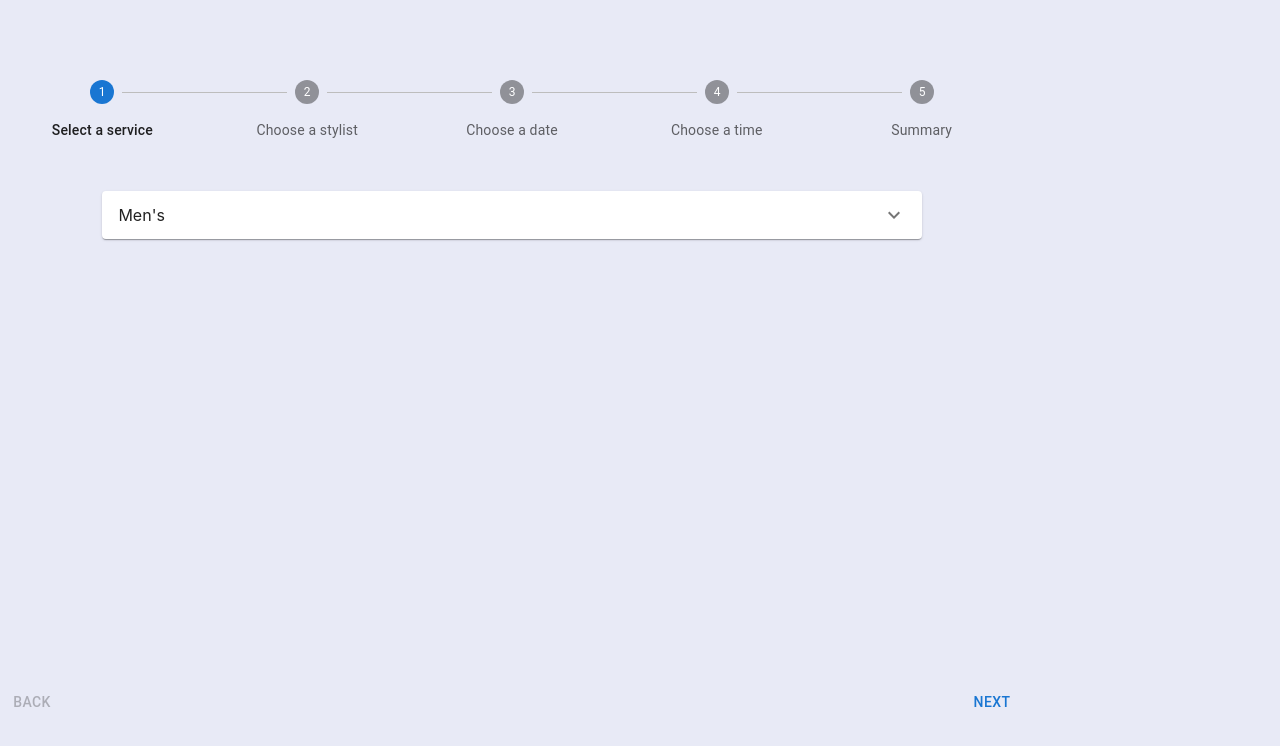
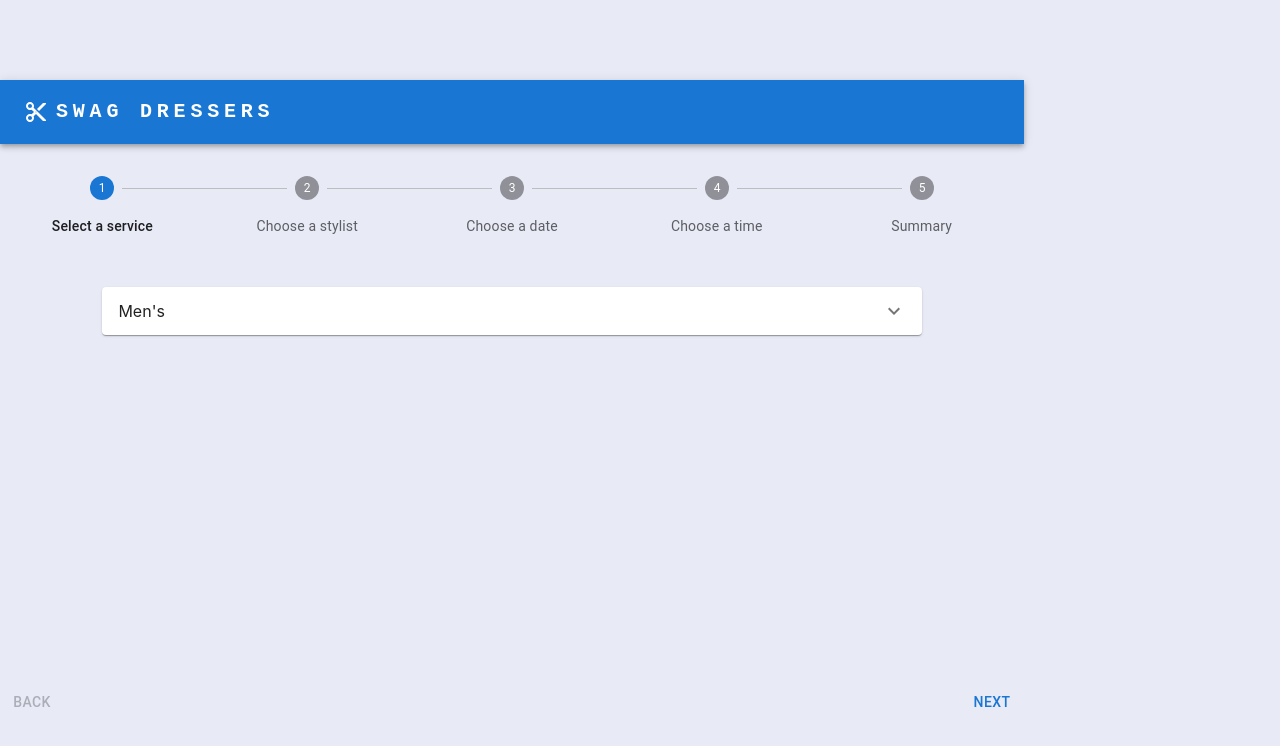
Before and after one commit to dylncheng/square-booking-application, a Next.js app: page /home/landing in a window 1280 px wide. Shown: the top 746 px of the page. Built offline with nearby package versions, Linux system fonts and the light colour scheme.

Commit message:
Added header bar

```diff
--- /dev/null
+++ b/components/header/Header.js
@@ -0,0 +1,79 @@
+import * as React from "react";
+import { AppBar, Box, Container, IconButton, Toolbar, Typography } from '@mui/material'
+import { ContentCut } from '@mui/icons-material'
+
+// const [anchorElNav, setAnchorElNav] = React.useState([]);
+// const pages = ["Services", "Dressers", "About", "Contact"];
+
+// const handleOpenNavMenu = (event) => {
+//     setAnchorElNav(event.currentTarget);
+// }
+
+export default function Header() {
+    return (
+        <Box sx={{height: '15%'}}>
+            <AppBar position="static">
+                <Container maxWidth="xl">
+                    <Toolbar disableGutters>
+                    <ContentCut sx={{ display: { xs: 'none', md: 'flex' }, mr: 1 }} />
+                    <Typography
+                        variant="h6"
+                        noWrap
+                        component="a"
+                        href="/"
+                        sx={{
+                        mr: 2,
+                        display: { xs: 'none', md: 'flex' },
+                        fontFamily: 'monospace',
+                        fontWeight: 700,
+                        letterSpacing: '.3rem',
+                        color: 'inherit',
+                        textDecoration: 'none',
+                        }}
+                    >
+                        SWAG DRESSERS
+                    </Typography>
+                    {/* <Box sx={{ flexGrow: 1, display: { xs: "flex", md: "none" } }}>
+                        <IconButton
+                        size="large"
+                        aria-label="account of current user"
+                        aria-controls="menu-appbar"
+                        aria-haspopup="true"
+                        onClick={handleOpenNavMenu}
+                        color="inherit"
+                        >
+                        <MenuIcon />
+                        </IconButton>
+                        <Menu
+                        id="menu-appbar"
+                        anchorEl={anchorElNav}
+                        anchorOrigin={{
+                            vertical: "bottom",
+                            horizontal: "left"
+                        }}
+                        keepMounted
+                        transformOrigin={{
+                            vertical: "top",
+                            horizontal: "left"
+                        }}
+                        open={Boolean(anchorElNav)}
+                        onClose={handleCloseNavMenu}
+                        sx={{
+                            display: { xs: "block", md: "none" }
+                        }}
+                        >
+                        {pages.map((page) => (
+                            <MenuItem key={page} onClick={handleCloseNavMenu}>
+                            <Typography textAlign="center">{page}</Typography>
+                            </MenuItem>
+                        ))}
+                        </Menu>
+                    </Box> */}
+
+                    </Toolbar>
+                </Container>
+            </AppBar>
+        </Box>
+
+    );
+};
--- a/pages/home/landing.js
+++ b/pages/home/landing.js
@@ -3,6 +3,7 @@ import styles from '../../styles/landing.module.css'
 import Button from '@mui/material/Button'
 import { StepContent, Stepper, Step, Typography, StepLabel, Box } from "@mui/material";
 import HorizontalLinearStepper from "../../components/form/HorizontalLinearStepper"
+import Header from "../../components/header/Header"
 import Services from "../../components/form/Services";
 import Employee from "../../components/form/Employee";
 import Date from "../../components/form/Date";
@@ -31,8 +32,9 @@ export default function Landing({client}) {
             { step === 2 && <StepTwo/> }
             { step === 3 && <StepThree/> } */}
             {/* <HorizontalLinearStepper/> */}
+
             <Box sx={{ width: '80%', height: '80%'}} position="absolute" top="10%">
-
+                <Header/>
                 <Stepper activeStep={activeStep} alternativeLabel>
                     {steps.map((step, index) => {
                         return(
```
Lines whose indentation alone changed are shown as unchanged.
